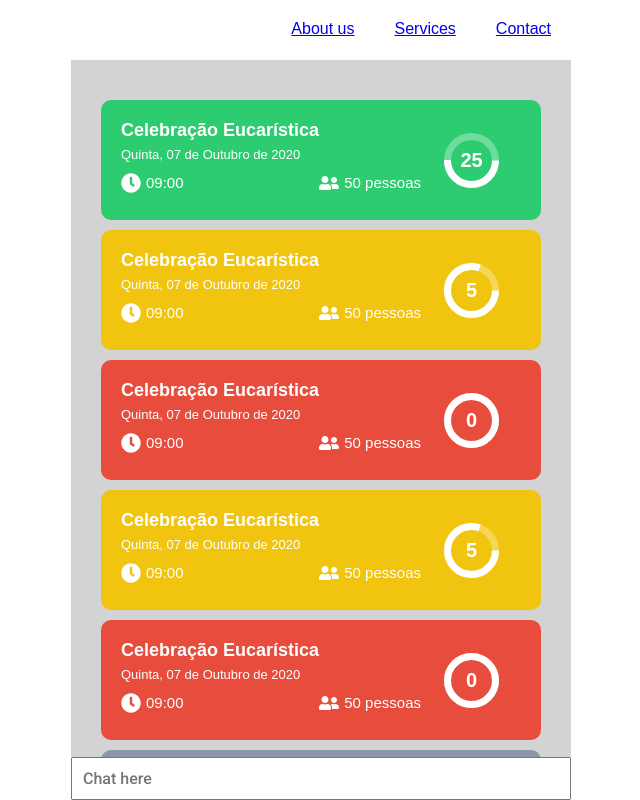
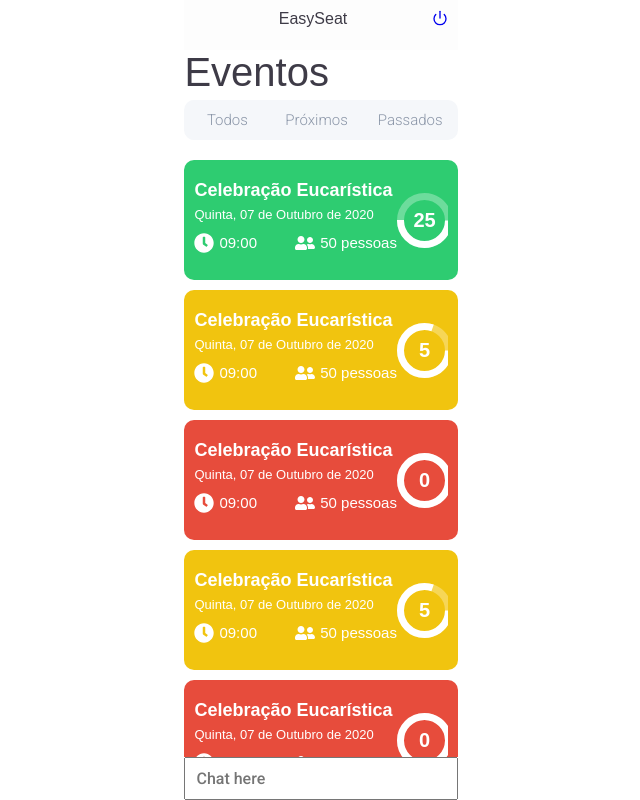
Before and after one commit to Wolgrand/easyseat, a React (Create React App) app: page / in a window 1280 px wide. Shown: the whole page, without its empty margins (319-959 px from the left). Built offline with nearby package versions, Linux system fonts and the light colour scheme.

Commit message:
Fix Text page with cards

```diff
--- a/src/components/EventCard/styles.ts
+++ b/src/components/EventCard/styles.ts
@@ -7,7 +7,7 @@ export const Container = styled.div`
   height: 12rem;
   flex: 1;
   border-radius: 10px;
-  padding: 2rem;
+  padding: 2rem 1rem;
   line-height: 2rem;
   margin-top: 1rem;
 `;
@@ -36,7 +36,7 @@ export const Detail = styled.div`
 export const Header = styled.div`
   display: flex;
   flex-direction: column;
-  width: 100%;
+
 
   h3 {
     font-size: 1.8rem;
@@ -56,12 +56,12 @@ export const Header = styled.div`
 export const Info = styled.div`
   display: flex;
   flex-direction: column;
-  width: 30rem;
+  width: 80%;
 `;
 export const Chart = styled.div`
   display: flex;
   justify-content: center;
   align-items: center;
-  width: 10rem;
+  width: 20%;
   position: relative;
 `;
--- a/src/pages/Teste/index.tsx
+++ b/src/pages/Teste/index.tsx
@@ -1,19 +1,25 @@
 import React from 'react';
 
-//import { FiPower } from 'react-icons/fi';
+import { FiPower } from 'react-icons/fi';
+import { Link } from 'react-router-dom';
 
 import EventCard from '../../components/EventCard';
-import { Container, Content} from './styles';
+import { Container, Content, Header, Filter, Title} from './styles';
 
 const Teste: React.FC = () => {
   return (
     <Container>
       <header>
-    <ul>
-      <li><a href="http://easyseat.netlify.app/">About us</a></li>
-      <li><a href="http://easyseat.netlify.app/">Services</a></li>
-      <li><a href="http://easyseat.netlify.app/">Contact</a></li>
-    </ul>
+      <Header>
+        <p>EasySeat</p>
+        <Link to="/login"><FiPower /></Link>
+      </Header>
+      <Title>Eventos</Title>
+      <Filter>
+        <button>Todos</button>
+        <button>Próximos</button>
+        <button>Passados</button>
+      </Filter>
   </header>
 
   <Content>
--- a/src/pages/Teste/styles.ts
+++ b/src/pages/Teste/styles.ts
@@ -6,33 +6,22 @@ export const Container = styled.div`
     font-family: Arial, Helvetica, sans-serif;
 
     header {
-      height:60px;
-      ul {
-    list-style-type:none;
-    margin:0;padding:0;
-    display:flex;
-    flex-direction:row;
-    justify-content: flex-end;
-}
+      height: 150px;
 
-ul li a {
-    padding: 20px;
-    display:block;
-}
     }
 
 
 `;
 export const Content = styled.div`
-    background:lightgray;
+    background:#fff;
     width: 100%;
-    height: calc(100vh - 60px);
+    height: calc(100vh - 150px);
 
 #chat-container {
     flex-direction: column;
     display:flex;
     max-height: 100%;
-    color:gray;
+    color:#fff;
 
 }
 
@@ -40,7 +29,7 @@ export const Content = styled.div`
     width:100%;
     flex: 1;
     overflow-y: scroll;
-    padding: 30px;
+
     box-sizing: border-box;
 }
 
@@ -60,17 +49,63 @@ export const SideBar = styled.div`
     padding:1em;
 `;
 
-export const Header = styled.header`
-
-
+export const Header = styled.div`
+  background: #fdfdfd;
+  display: flex;
+  width: 100%;
+  height: 5rem;
+  align-content: center;
+  text-align: center;
+  padding: 1rem;
+  flex-direction: row;
+  justify-content: center;
+  color: #3e3b47;
+  p {
+    margin: 0 auto;
+  }
+  svg {
+  }
 `;
 export const Filter = styled.div`
+  display: flex;
+  flex-direction: row;
+  justify-content: space-between;
+  width: 100%;
+  background: #f5f7fa;
+  border-radius: 1rem;
+  align-items:center;
+  margin: 0.5rem auto;
 
-
-
+  button {
+    background: transparent;
+    width: 100%;
+    display:block;
+    font-family: Roboto;
+    font-style: normal;
+    font-weight: 300;
+    font-size: 1.5rem;
+    padding: 0 1.5rem;
+    border-radius: 1rem;
+    line-height: 4rem;
+    border: none;
+    color: #8b96a8;
+  }
+  button:hover {
+    background: #6c63ff;
+    color: #f5f7fa;
+  }
+  button::select {
+    border: none;
+  }
 `;
 export const Title = styled.div`
+  display: flex;
+  justify-content: flex-start;
+  width: 100%;
+  color: #3e3b47;
+  font-size: 4rem;
 
+  flex-shrink: 1;
 `;
 export const Main = styled.div`
 
--- a/src/routes/index.tsx
+++ b/src/routes/index.tsx
@@ -9,7 +9,7 @@ import Teste from '../pages/Teste';
 const Routes = () => {
   return (
     <BrowserRouter>
-      <Route component={Login}  path="/home" />
+      <Route component={Login}  path="/login" />
       <Route component={Eventos} path="/eventos" />
       <Route component={Teste} exact path="/" />
       <Route component={Home} exact path="/Home" />
```
